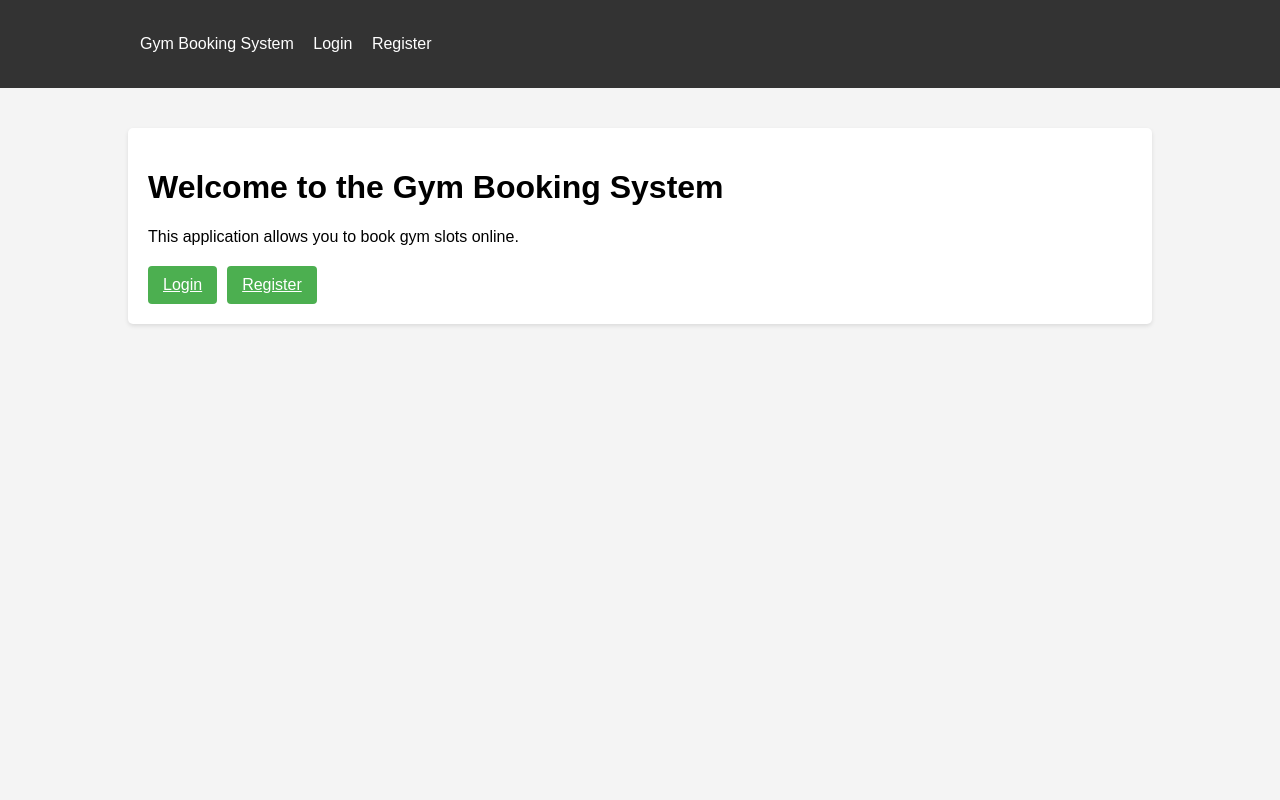
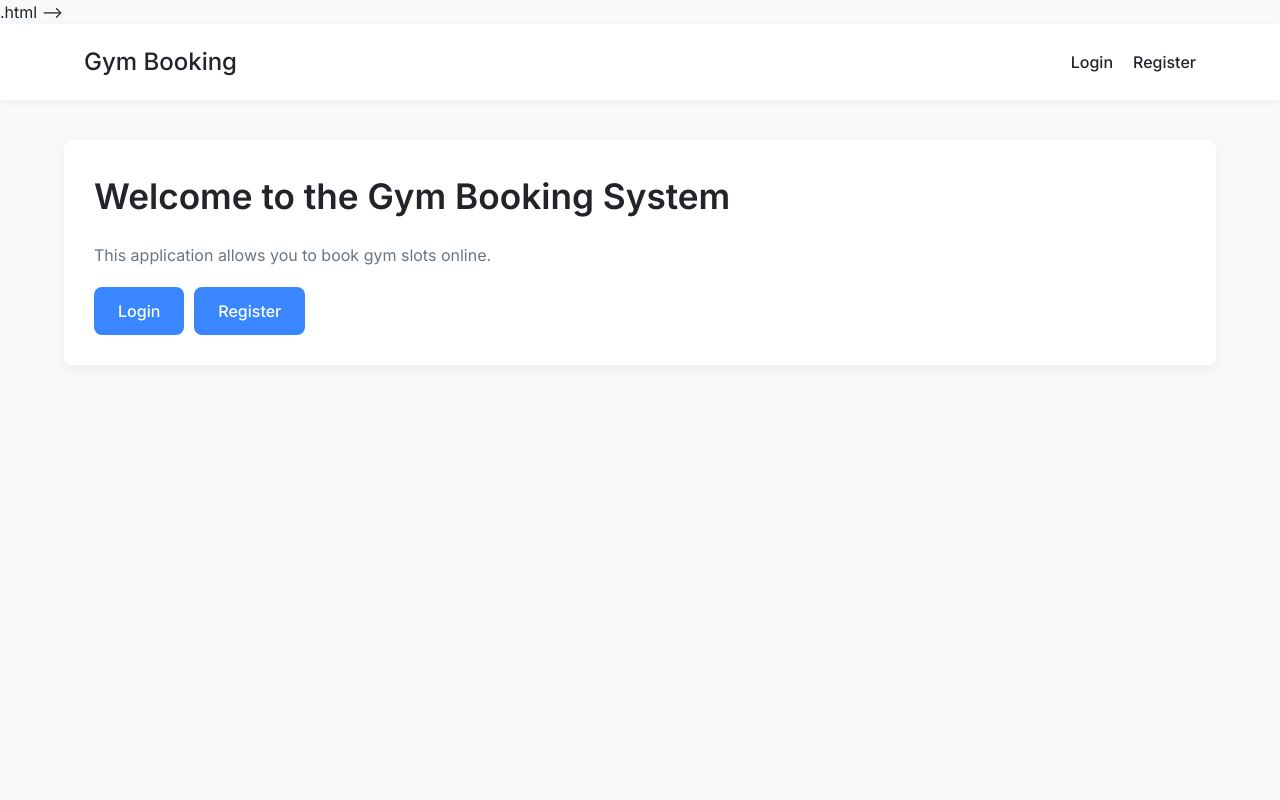
Before and after one commit to aaditsshah25/web-systems, a Django app: page / in a window 1280 px wide. Run offline with Django 5.2, Linux system fonts and the light colour scheme.

Commit message:
more changes

```diff
--- a/django-template/gym/templates/gym/base.html
+++ b/django-template/gym/templates/gym/base.html
@@ -1,88 +1,305 @@
+.html -->
 <!DOCTYPE html>
-<html>
+<html lang="en">
 <head>
+    <meta charset="UTF-8">
+    <meta name="viewport" content="width=device-width, initial-scale=1.0">
     <title>{% block title %}Gym Booking System{% endblock %}</title>
+    <link rel="stylesheet" href="https://fonts.googleapis.com/css2?family=Inter:wght@300;400;500;600;700&display=swap">
     <style>
-        body {
-            font-family: Arial, sans-serif;
+        :root {
+            --primary: #3a86ff;
+            --primary-dark: #2667cc;
+            --secondary: #8338ec;
+            --success: #06d6a0;
+            --danger: #ef476f;
+            --light: #f8f9fa;
+            --dark: #212529;
+            --gray: #6c757d;
+            --gray-light: #e9ecef;
+            --shadow: rgba(0, 0, 0, 0.05);
+            --border-radius: 8px;
+            --transition: all 0.3s ease;
+        }
+
+        * {
+            box-sizing: border-box;
             margin: 0;
             padding: 0;
-            background-color: #f4f4f4;
         }
+
+        body {
+            font-family: 'Inter', sans-serif;
+            font-size: 16px;
+            line-height: 1.5;
+            color: var(--dark);
+            background-color: var(--light);
+            margin: 0;
+            padding: 0;
+        }
+
         .container {
-            width: 80%;
+            width: 90%;
+            max-width: 1200px;
             margin: 0 auto;
-            padding: 20px;
+            padding: 0 20px;
         }
+
         .navbar {
-            background-color: #333;
+            background-color: white;
+            box-shadow: 0 2px 10px var(--shadow);
+            padding: 15px 0;
+            position: sticky;
+            top: 0;
+            z-index: 100;
+        }
+
+        .navbar-content {
+            display: flex;
+            justify-content: space-between;
+            align-items: center;
+        }
+
+        .navbar-brand {
+            font-size: 1.5rem;
+            font-weight: 700;
+            color: var(--primary);
+            text-decoration: none;
+        }
+
+        .navbar-links {
+            display: flex;
+            gap: 20px;
+        }
+
+        .navbar a {
+            color: var(--dark);
+            text-decoration: none;
+            font-weight: 500;
+            transition: var(--transition);
+            padding: 5px 0;
+            position: relative;
+        }
+
+        .navbar a:hover {
+            color: var(--primary);
+        }
+
+        .navbar a::after {
+            content: '';
+            position: absolute;
+            bottom: 0;
+            left: 0;
+            width: 0;
+            height: 2px;
+            background-color: var(--primary);
+            transition: var(--transition);
+        }
+
+        .navbar a:hover::after {
+            width: 100%;
+        }
+
+        .page-content {
+            padding: 40px 0;
+        }
+
+        .card {
+            background-color: white;
+            border-radius: var(--border-radius);
+            padding: 30px;
+            margin-bottom: 30px;
+            box-shadow: 0 5px 15px var(--shadow);
+            transition: var(--transition);
+        }
+
+        .card:hover {
+            transform: translateY(-5px);
+            box-shadow: 0 10px 20px var(--shadow);
+        }
+
+        h1, h2, h3 {
+            margin-bottom: 20px;
+            font-weight: 600;
+            color: var(--dark);
+        }
+
+        h1 {
+            font-size: 2.2rem;
+        }
+
+        h2 {
+            font-size: 1.8rem;
+        }
+
+        p {
+            margin-bottom: 20px;
+            color: var(--gray);
+        }
+
+        .btn {
+            display: inline-block;
+            background-color: var(--primary);
             color: white;
-            padding: 15px;
+            padding: 12px 24px;
+            border: none;
+            border-radius: var(--border-radius);
+            cursor: pointer;
+            font-weight: 500;
+            text-decoration: none;
+            transition: var(--transition);
+            text-align: center;
+        }
+
+        .btn:hover {
+            background-color: var(--primary-dark);
+            transform: translateY(-2px);
+        }
+
+        .btn-success {
+            background-color: var(--success);
+        }
+
+        .btn-success:hover {
+            background-color: #05b085;
+        }
+
+        .btn-danger {
+            background-color: var(--danger);
+        }
+
+        .btn-danger:hover {
+            background-color: #d13963;
+        }
+
+        .error {
+            color: var(--danger);
+            margin-bottom: 15px;
+            padding: 10px;
+            background-color: rgba(239, 71, 111, 0.1);
+            border-radius: var(--border-radius);
+        }
+
+        .success-message {
+            color: var(--success);
+            margin-bottom: 15px;
+            padding: 10px;
+            background-color: rgba(6, 214, 160, 0.1);
+            border-radius: var(--border-radius);
+        }
+
+        input[type="text"],
+        input[type="password"],
+        input[type="email"],
+        select,
+        textarea {
+            width: 100%;
+            padding: 12px;
+            margin-top: 5px;
+            margin-bottom: 20px;
+            border: 1px solid var(--gray-light);
+            border-radius: var(--border-radius);
+            font-family: 'Inter', sans-serif;
+            transition: var(--transition);
+        }
+
+        input:focus,
+        select:focus,
+        textarea:focus {
+            outline: none;
+            border-color: var(--primary);
+            box-shadow: 0 0 0 3px rgba(58, 134, 255, 0.2);
+        }
+
+        label {
+            font-weight: 500;
+            display: block;
+            margin-bottom: 5px;
+        }
+
+        table {
+            width: 100%;
+            border-collapse: separate;
+            border-spacing: 0;
             margin-bottom: 20px;
         }
-        .navbar a {
-            color: white;
-            margin-right: 15px;
-            text-decoration: none;
+
+        th {
+            background-color: var(--gray-light);
+            font-weight: 600;
+            text-align: left;
+            padding: 15px;
         }
-        .card {
-            background-color: white;
-            border-radius: 5px;
-            padding: 20px;
+
+        th:first-child {
+            border-top-left-radius: var(--border-radius);
+        }
+
+        th:last-child {
+            border-top-right-radius: var(--border-radius);
+        }
+
+        td {
+            padding: 15px;
+            border-bottom: 1px solid var(--gray-light);
+        }
+
+        tr:last-child td {
+            border-bottom: none;
+        }
+
+        tr:last-child td:first-child {
+            border-bottom-left-radius: var(--border-radius);
+        }
+
+        tr:last-child td:last-child {
+            border-bottom-right-radius: var(--border-radius);
+        }
+
+        tr:hover {
+            background-color: rgba(0, 0, 0, 0.01);
+        }
+
+        .form-group {
             margin-bottom: 20px;
-            box-shadow: 0 2px 4px rgba(0,0,0,0.1);
         }
-        .btn {
-            background-color: #4CAF50;
-            color: white;
-            padding: 10px 15px;
-            border: none;
-            border-radius: 4px;
-            cursor: pointer;
-        }
-        .btn:hover {
-            background-color: #45a049;
-        }
-        .error {
-            color: red;
-            margin-bottom: 10px;
-        }
-        table {
-            width: 100%;
-            border-collapse: collapse;
-        }
-        table, th, td {
-            border: 1px solid #ddd;
-        }
-        th, td {
-            padding: 12px;
-            text-align: left;
-        }
-        th {
-            background-color: #f2f2f2;
-        }
-        tr:hover {
-            background-color: #f5f5f5;
+
+        @media (max-width: 768px) {
+            .navbar-content {
+                flex-direction: column;
+                gap: 15px;
+            }
+
+            .navbar-links {
+                flex-wrap: wrap;
+                justify-content: center;
+            }
+
+            .card {
+                padding: 20px;
+            }
         }
     </style>
 </head>
 <body>
-    <div class="navbar">
-        <div class="container">
-            <a href="{% url 'home' %}">Gym Booking System</a>
-            {% if user.is_authenticated %}
-                <a href="{% url 'dashboard' %}">Dashboard</a>
-                <a href="{% url 'view_slots' %}">Available Slots</a>
-                <a href="{% url 'view_bookings' %}">My Bookings</a>
-                <a href="{% url 'logout_view' %}">Logout</a>
-            {% else %}
-                <a href="{% url 'login_page' %}">Login</a>
-                <a href="{% url 'register_page' %}">Register</a>
-            {% endif %}
+    <nav class="navbar">
+        <div class="container navbar-content">
+            <a href="{% url 'home' %}" class="navbar-brand">Gym Booking</a>
+            <div class="navbar-links">
+                {% if user.is_authenticated %}
+                    <a href="{% url 'dashboard' %}">Dashboard</a>
+                    <a href="{% url 'view_slots' %}">Available Slots</a>
+                    <a href="{% url 'view_bookings' %}">My Bookings</a>
+                    <a href="{% url 'logout_view' %}">Logout</a>
+                {% else %}
+                    <a href="{% url 'login_page' %}">Login</a>
+                    <a href="{% url 'register_page' %}">Register</a>
+                {% endif %}
+            </div>
         </div>
-    </div>
+    </nav>
 
-    <div class="container">
+    <div class="container page-content">
         {% block content %}{% endblock %}
     </div>
 </body>
--- a/django-template/gym/views.py
+++ b/django-template/gym/views.py
@@ -7,6 +7,12 @@ from django.db import transaction, IntegrityError
 from django.utils import timezone
 
 from .models import Slot, Booking
+
+import os
+import socket
+import threading
+import datetime
+import django
 
 @csrf_exempt
 def register_view(request):
--- a/django-template/web_django/urls.py
+++ b/django-template/web_django/urls.py
@@ -16,9 +16,10 @@ Including another URLconf
 """
 from django.contrib import admin
 from django.urls import path, include
+from gym.admin import gym_admin_site
 
 urlpatterns = [
     path('admin/', admin.site.urls),
-    path('api/', include('gym.urls')),  # Keep API endpoints
-    path('', include('gym.urls')),  # Add root paths for web interface
+    path('gym-admin/', gym_admin_site.urls),  # Custom admin URL
+    path('', include('gym.urls')),
 ]
```
Also changed, not shown: django-template/gym/admin.py (+19 -5 lines), django-template/gym/api_client.py (+25 -3 lines), django-template/gym/static/css/admin_custom.css (added, +201 -0 lines), django-template/gym/templates/admin/base.html (added, +16 -0 lines), django-template/gym/templates/admin/base_site.html (added, +21 -0 lines), django-template/web_django/settings.py (+7 -1 lines).
